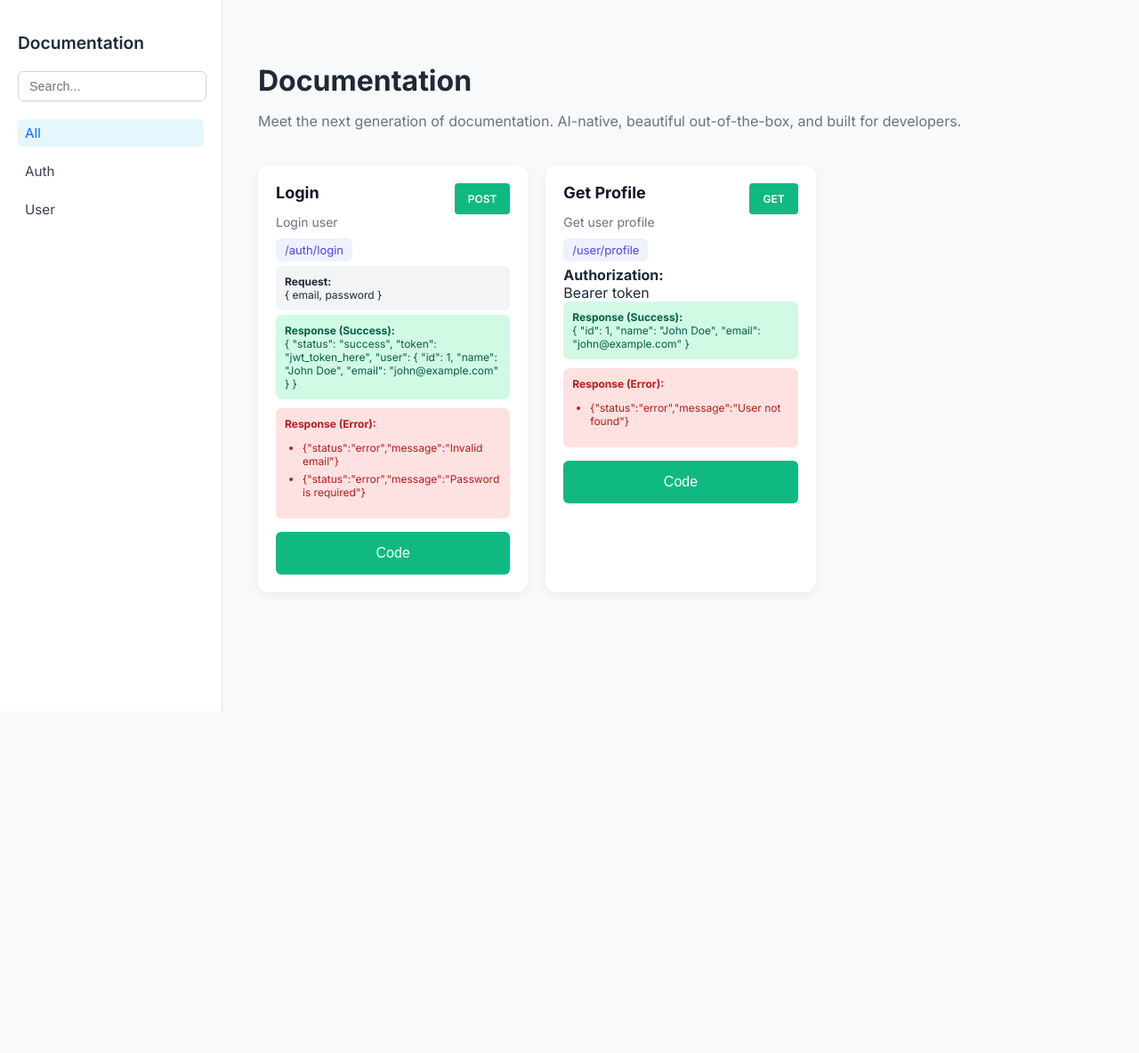
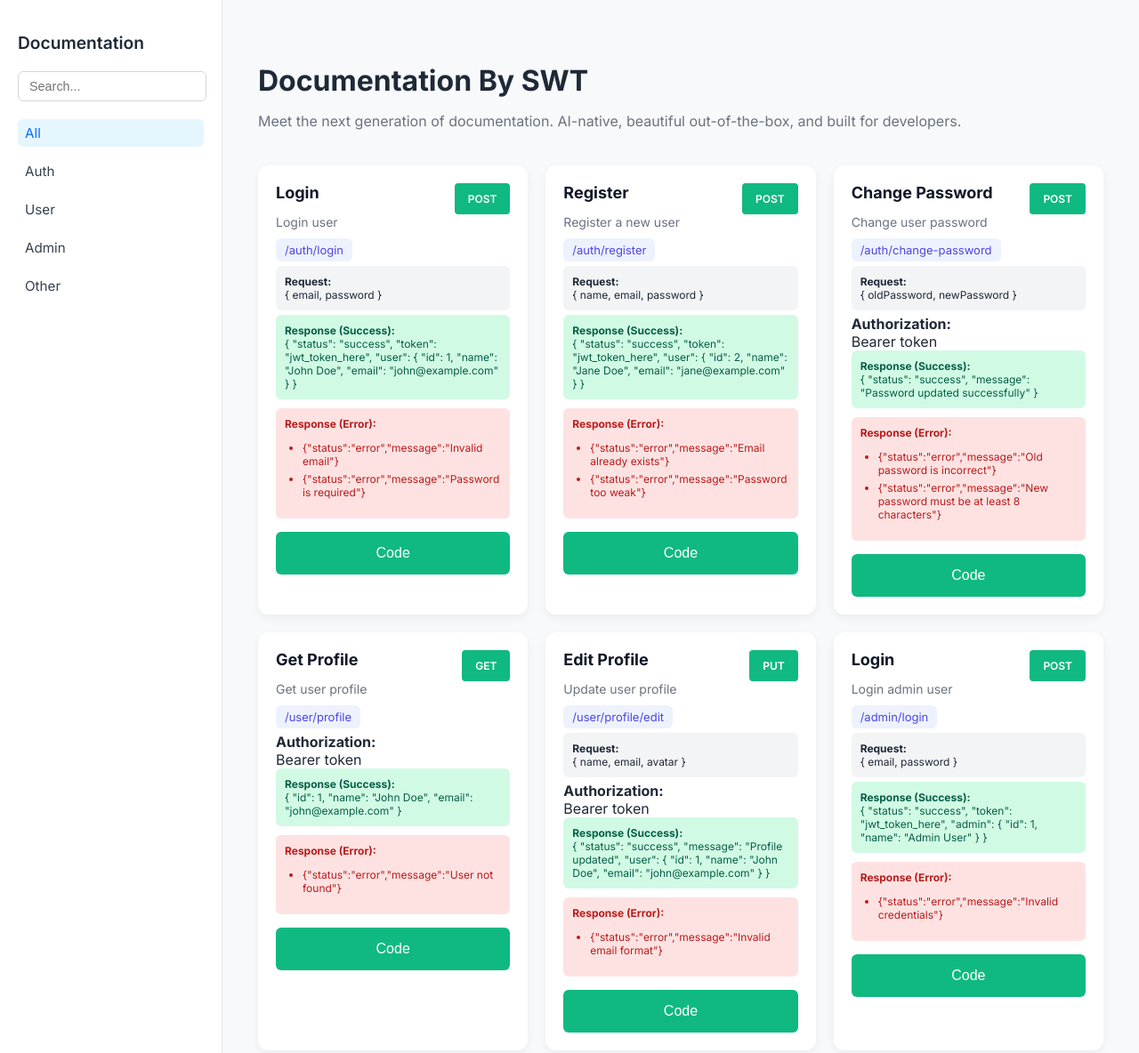
Before and after one commit to SPOTWEBDEV/swt-documentation, a website: page template/test.html in a window 1280 px wide. Shown: the top 1184 px of the page at 89% size. Before the commit the page ends 800 px from the top, so only its background shows below. Drawn offline with Linux system fonts and the light colour scheme.

Commit message:
fix error and adding new thing

```diff
--- a/package.json
+++ b/package.json
@@ -11,6 +11,7 @@
   },
   "files": [
     "bin",
+    "README.md",
     "template"
   ],
   "engines": {
--- a/template/endpoints.json
+++ b/template/endpoints.json
@@ -1,6 +1,6 @@
 {
   "meta": {
-    "title": "Documentation",
+    "title": "Documentation By SWT",
     "description": "Meet the next generation of documentation. AI-native, beautiful out-of-the-box, and built for developers."
   },
   "endpoints": [
@@ -19,6 +19,34 @@
       ]
     },
     {
+      "category": "Auth",
+      "title": "Register",
+      "path": "/auth/register",
+      "method": "POST",
+      "summary": "Register a new user",
+      "requestBody": "{ name, email, password }",
+      "authorization": false,
+      "responseSuccess": "{ \"status\": \"success\", \"token\": \"jwt_token_here\", \"user\": { \"id\": 2, \"name\": \"Jane Doe\", \"email\": \"jane@example.com\" } }",
+      "responseError": [
+        { "status": "error", "message": "Email already exists" },
+        { "status": "error", "message": "Password too weak" }
+      ]
+    },
+    {
+      "category": "Auth",
+      "title": "Change Password",
+      "path": "/auth/change-password",
+      "method": "POST",
+      "summary": "Change user password",
+      "requestBody": "{ oldPassword, newPassword }",
+      "authorization": true,
+      "responseSuccess": "{ \"status\": \"success\", \"message\": \"Password updated successfully\" }",
+      "responseError": [
+        { "status": "error", "message": "Old password is incorrect" },
+        { "status": "error", "message": "New password must be at least 8 characters" }
+      ]
+    },
+    {
       "category": "User",
       "title": "Get Profile",
       "path": "/user/profile",
@@ -30,6 +58,84 @@
       "responseError": [
         { "status": "error", "message": "User not found" }
       ]
+    },
+    {
+      "category": "User",
+      "title": "Edit Profile",
+      "path": "/user/profile/edit",
+      "method": "PUT",
+      "summary": "Update user profile",
+      "requestBody": "{ name, email, avatar }",
+      "authorization": true,
+      "responseSuccess": "{ \"status\": \"success\", \"message\": \"Profile updated\", \"user\": { \"id\": 1, \"name\": \"John Doe\", \"email\": \"john@example.com\" } }",
+      "responseError": [
+        { "status": "error", "message": "Invalid email format" }
+      ]
+    },
+    {
+      "category": "Admin",
+      "title": "Login",
+      "path": "/admin/login",
+      "method": "POST",
+      "summary": "Login admin user",
+      "requestBody": "{ email, password }",
+      "authorization": false,
+      "responseSuccess": "{ \"status\": \"success\", \"token\": \"jwt_token_here\", \"admin\": { \"id\": 1, \"name\": \"Admin User\" } }",
+      "responseError": [
+        { "status": "error", "message": "Invalid credentials" }
+      ]
+    },
+    {
+      "category": "Admin",
+      "title": "Fetch All Users",
+      "path": "/admin/users",
+      "method": "GET",
+      "summary": "Get a list of all users",
+      "requestBody": "-",
+      "authorization": true,
+      "responseSuccess": "[ { \"id\": 1, \"name\": \"John Doe\", \"email\": \"john@example.com\" }, { \"id\": 2, \"name\": \"Jane Doe\", \"email\": \"jane@example.com\" } ]",
+      "responseError": [
+        { "status": "error", "message": "Unauthorized" }
+      ]
+    },
+    {
+      "category": "Admin",
+      "title": "Fetch All Deposits",
+      "path": "/admin/deposits",
+      "method": "GET",
+      "summary": "Get all deposit transactions",
+      "requestBody": "-",
+      "authorization": true,
+      "responseSuccess": "[ { \"id\": 1, \"user_id\": 1, \"amount\": 100, \"status\": \"completed\" } ]",
+      "responseError": [
+        { "status": "error", "message": "Unauthorized" }
+      ]
+    },
+    {
+      "category": "Admin",
+      "title": "Fetch All Payments",
+      "path": "/admin/payments",
+      "method": "GET",
+      "summary": "Get all payment transactions",
+      "requestBody": "-",
+      "authorization": true,
+      "responseSuccess": "[ { \"id\": 1, \"user_id\": 1, \"amount\": 50, \"status\": \"completed\" } ]",
+      "responseError": [
+        { "status": "error", "message": "Unauthorized" }
+      ]
+    },
+    {
+      "category": "Other",
+      "title": "Ping Server",
+      "path": "/ping",
+      "method": "GET",
+      "summary": "Ping server to check status",
+      "requestBody": "-",
+      "authorization": false,
+      "responseSuccess": "{ \"status\": \"success\", \"message\": \"Server is running\" }",
+      "responseError": [
+        { "status": "error", "message": "Server unavailable" }
+      ]
     }
   ]
 }
```
Also changed, not shown: template/index.html (+1 -9 lines), template/script.js (+76 -16 lines), template/test.html (+2 -0 lines), README.md, 2 other files.
